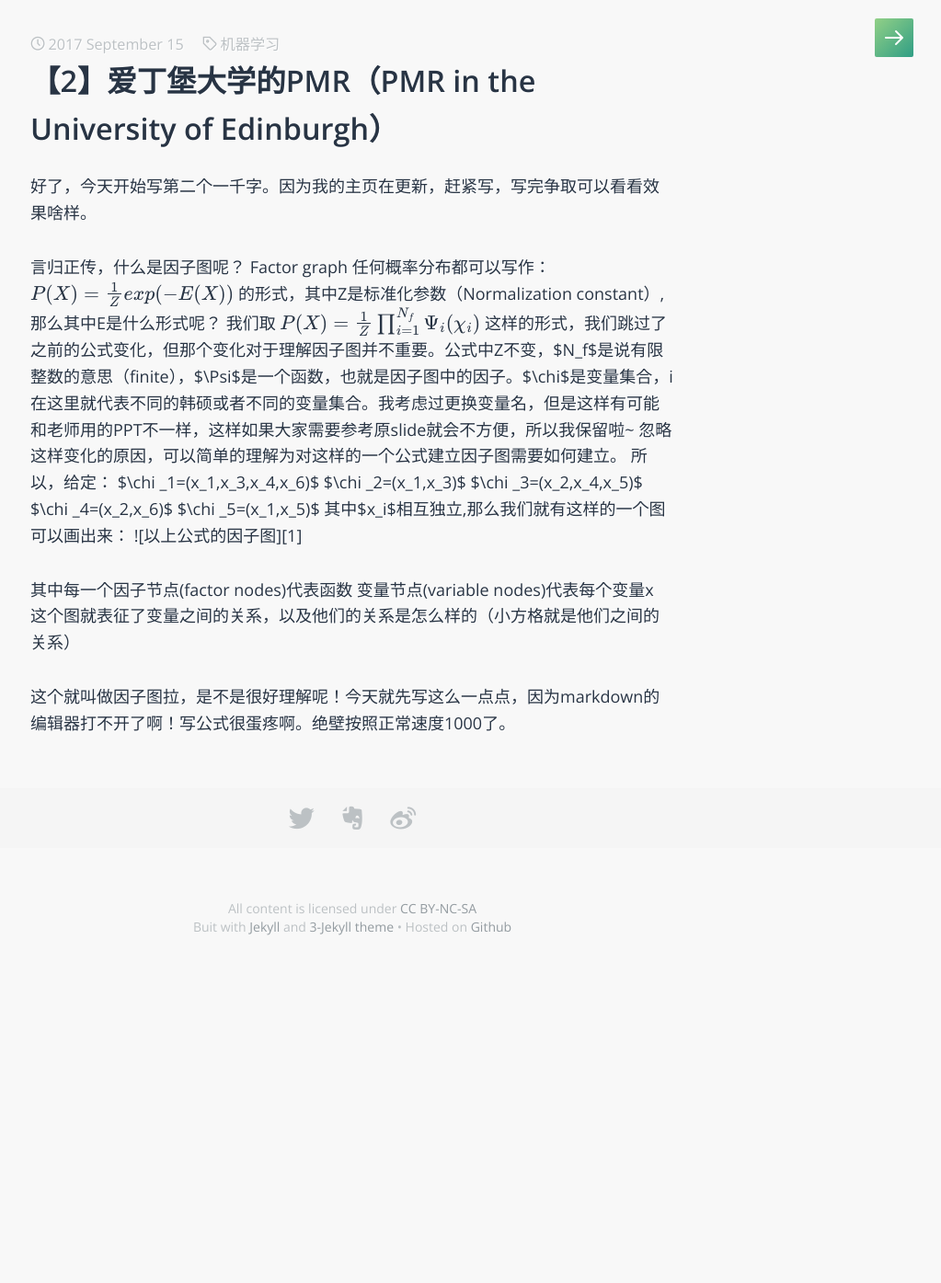
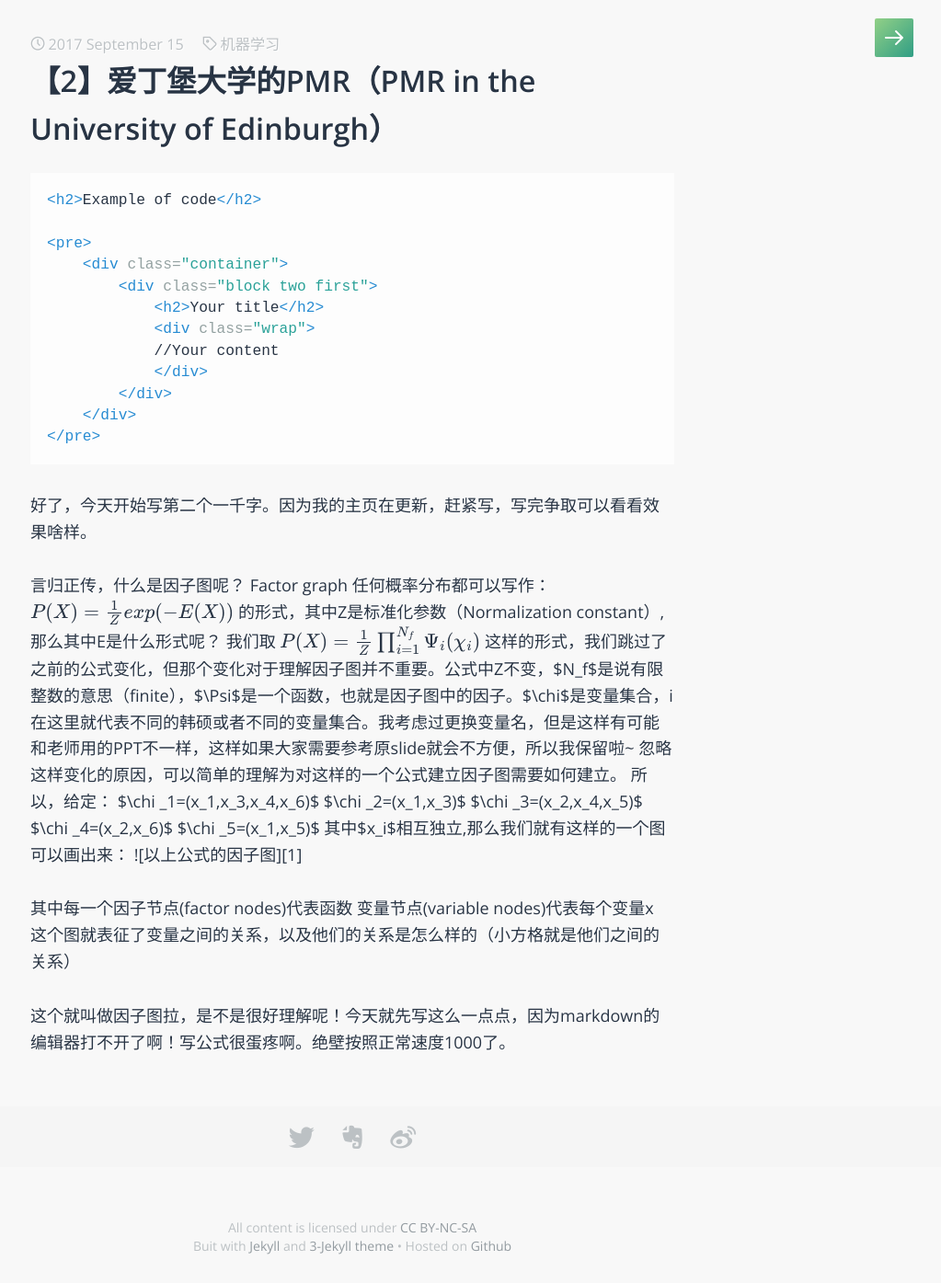
Before and after one commit to DukeEnglish/DukeEnglish.github.save, a Jekyll site: the page built from _posts/2017-09-15-PMR.md, in a window 1280 px wide. Shown: the whole page at 92% size, without its empty margins (257-1280 px from the left). Built offline with Jekyll 4.4.1, drawn with Linux system fonts in a browser that asks for light colours; some web fonts are replaced; formulas are drawn with MathJax 3.

Commit message:
Update 2017-09-15-PMR.md

````diff
--- a/_posts/2017-09-15-PMR.md
+++ b/_posts/2017-09-15-PMR.md
@@ -5,6 +5,20 @@ date:   2017-09-15
 categories: 机器学习
 tags: 机器学习
 ---
+```html
+<h2>Example of code</h2>
+
+<pre>
+    <div class="container">
+        <div class="block two first">
+            <h2>Your title</h2>
+            <div class="wrap">
+            //Your content
+            </div>
+        </div>
+    </div>
+</pre>
+```
 <script type="text/javascript"
    src="http://cdn.mathjax.org/mathjax/latest/MathJax.js?config=TeX-AMS-MML_HTMLorMML">
 </script>
````
